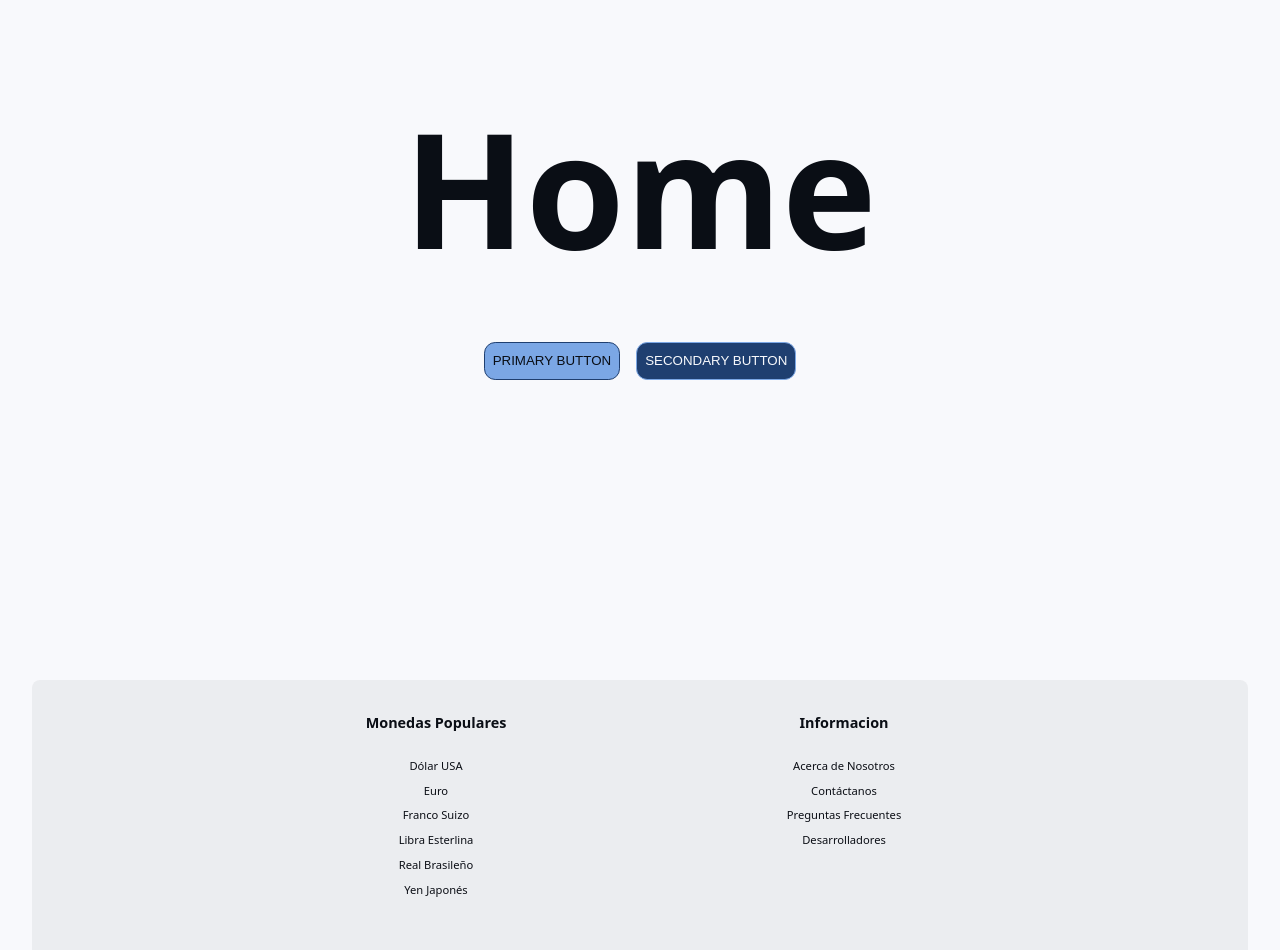
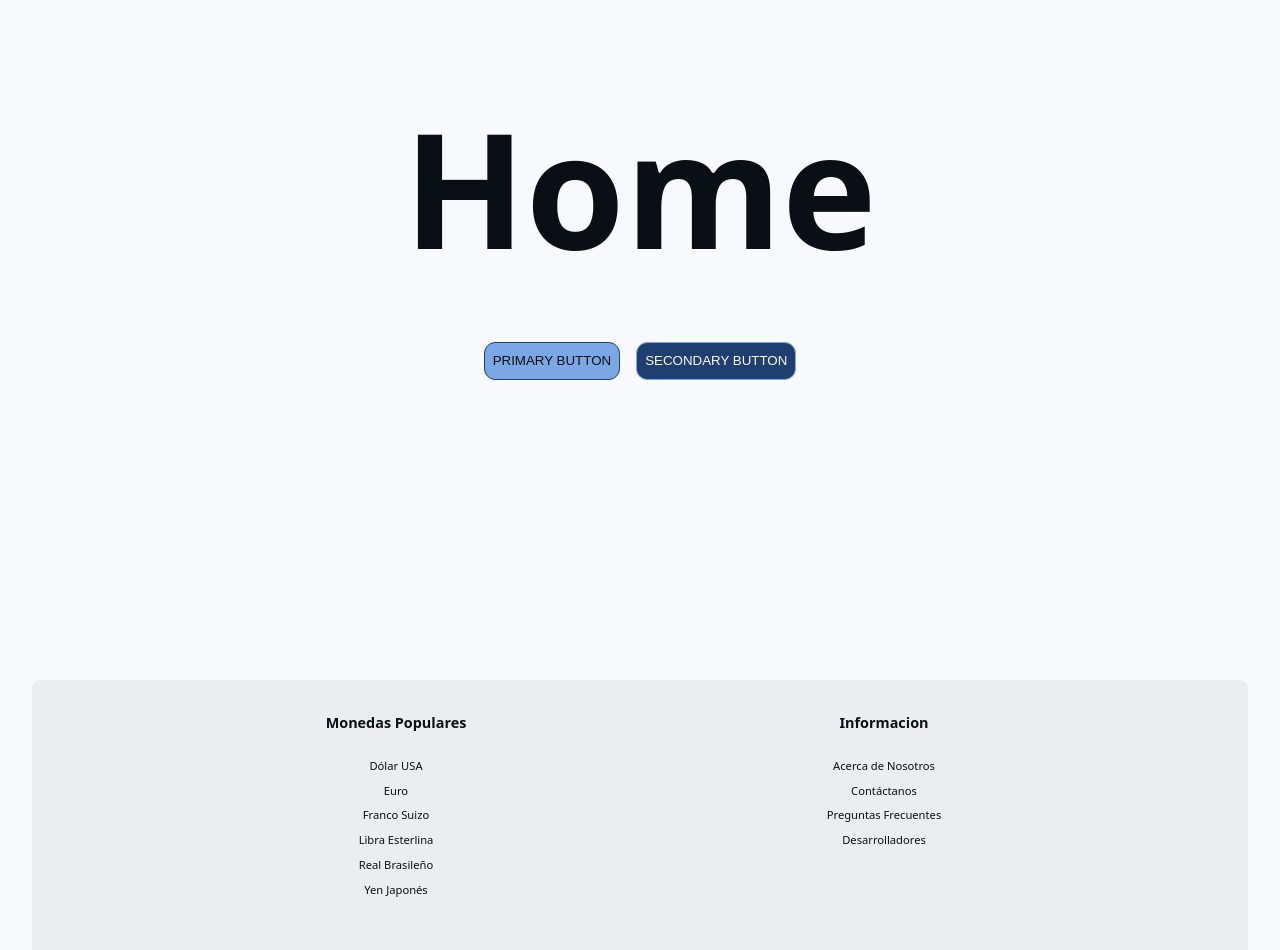
Before and after one commit to PSuarez18/currenciesExchange, a React (Vite) app: page / in a window 1280 px wide. Shown: the top 950 px of the page. Built offline with nearby package versions, Linux system fonts and the light colour scheme.

Commit message:
correcion de medidas de px a rem

```diff
--- a/src/styles/Footer.css
+++ b/src/styles/Footer.css
@@ -25,8 +25,8 @@
 .container-social,
 .container-copyright {
     width: 100%;
-    max-width: 400px;
-    min-width: 300px;
+    max-width: 30rem;
+    min-width: 20rem;
     margin: 4px;
     padding: 4px;
 }
```
